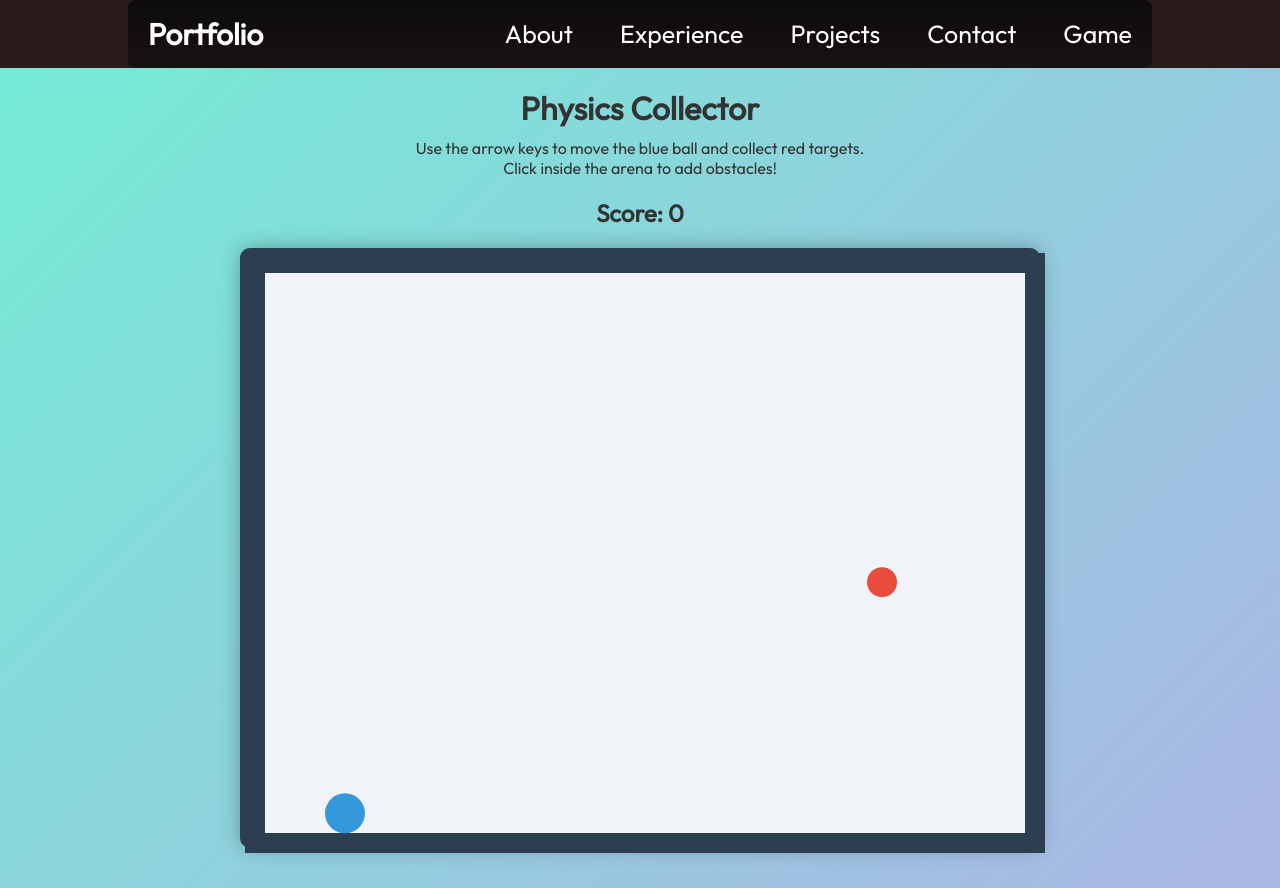
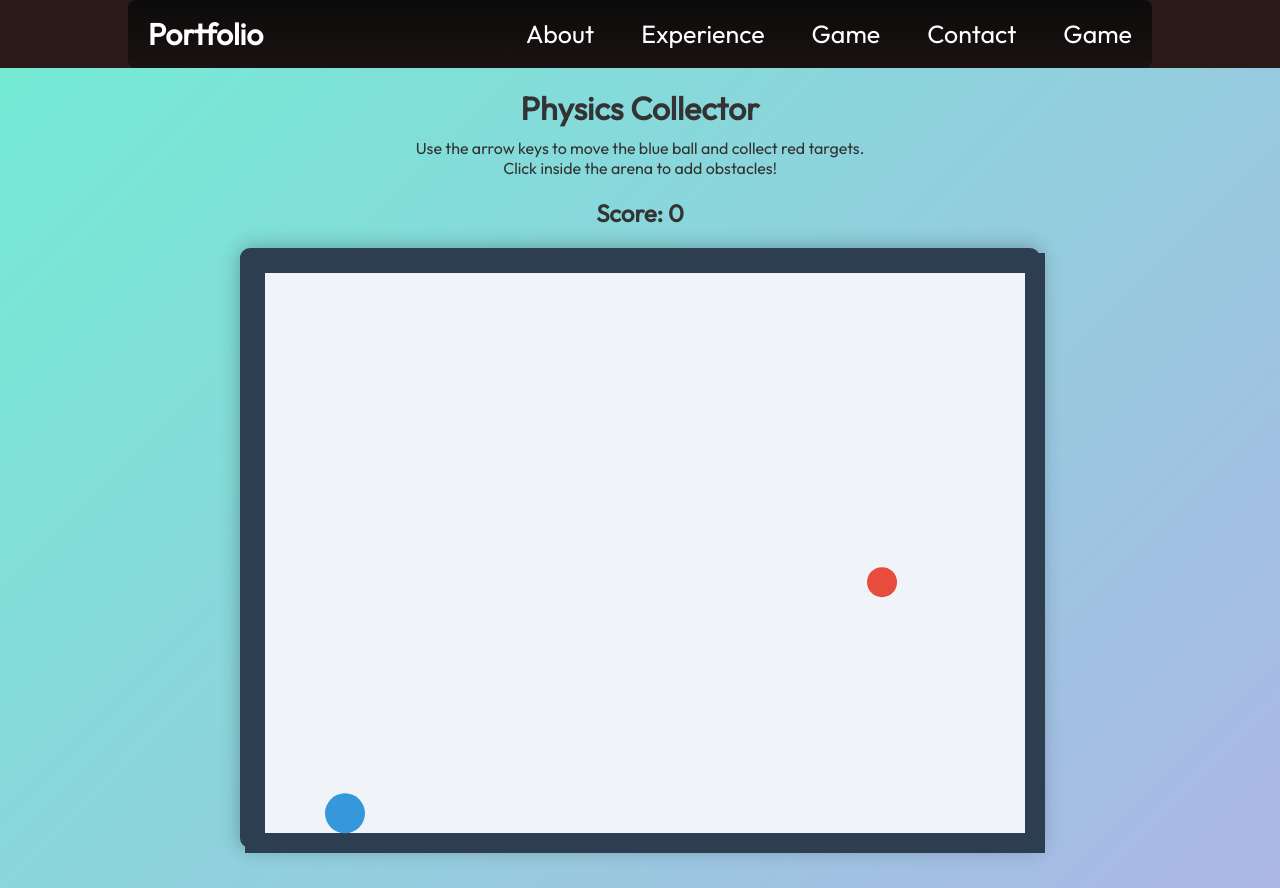
Before and after one commit to NuvaGit/JackS-Portfolio, a React (Vite) app: page /JackS-Portfolio/game in a window 1280 px wide. Built offline with nearby package versions, Linux system fonts and the light colour scheme.

Commit message:
game working ?

```diff
--- a/src/App.jsx
+++ b/src/App.jsx
@@ -21,7 +21,7 @@ function App() {
             <Projects />
             <Contact />
           </>} />
-          <Route path="/game" element={<Game />} /> {/* Game route */}
+          <Route path="/game" element={<Game />} />
         </Routes>
       </div>
     </Router>
--- a/src/components/Navbar/Navbar.jsx
+++ b/src/components/Navbar/Navbar.jsx
@@ -33,7 +33,7 @@ export const Navbar = () => {
             <a href="/JackS-Portfolio/#experience">Experience</a>
           </li>
           <li>
-            <a href="/JackS-Portfolio/#projects">Projects</a>
+            <a href="/JackS-Portfolio/game">Game</a>
           </li>
           <li>
             <a href="/JackS-Portfolio/#contact">Contact</a>
```
